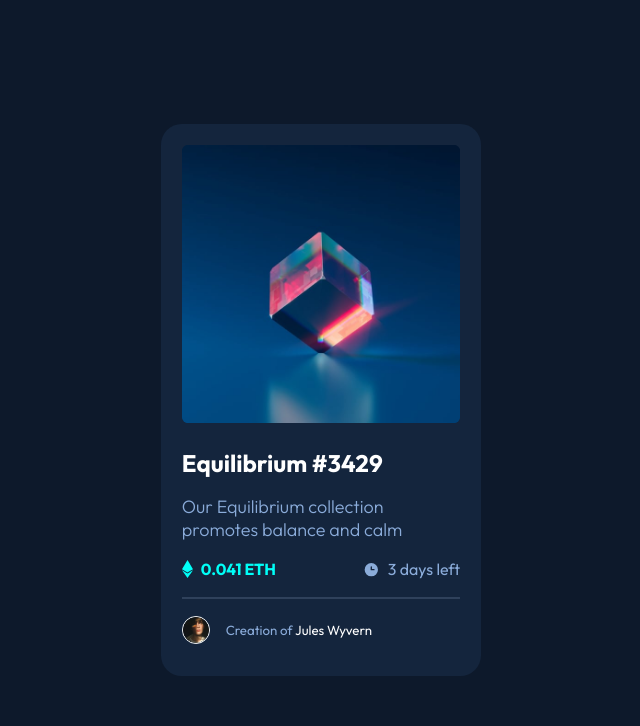
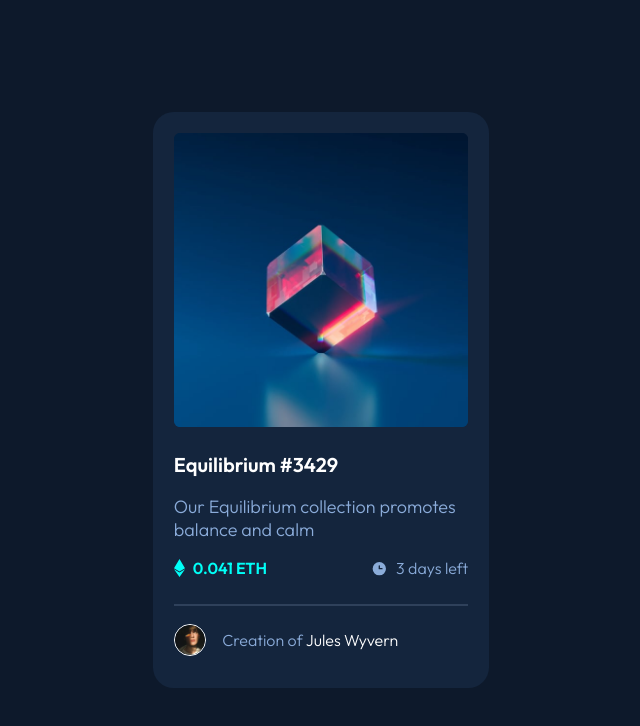
Before and after one commit to ismaelpaul/frontend-mentor-nft-preview-card, a plain HTML site: page index.html in a window 1280 px wide. Shown: the whole page, without its empty margins (319-959 px from the left). Drawn offline with Linux system fonts and the light colour scheme.

Commit message:
Solved font-weight issues

```diff
--- a/index.html
+++ b/index.html
@@ -14,28 +14,31 @@
 <body>
   <main>
     <div class="card">
+      <div class="overlay">
+        <img class="overlay-icon" src="./images/icon-view.svg">
+      </div>
       <div class="card-img">
         <img src="./images/image-equilibrium.jpg" alt="equilibrium card image">
       </div>
       <div class="content">
         <div class="content-text">
-          <h2>Equilibrium #3429</h2>
+          <h1>Equilibrium #3429</h1>
           <p>Our Equilibrium collection promotes balance and calm</p>
         </div>
         <div class="content-info">
           <div class="content-ethereum">
             <img src="./images/icon-ethereum.svg" alt="ethereum icon">
-            <h4>0.041 ETH</h4>
+            <p>0.041 ETH</p>
           </div>
           <div class="content-time-left">
             <img src="./images/icon-clock.svg" alt="clock icon">
-            <h4>3 days left</h4>
+            <p>3 days left</p>
           </div>
         </div>
         <hr>
         <div class="content-profile">
           <img src="./images/image-avatar.png" alt="user profile image">
-          <h5>Creation of <span class="profile">Jules Wyvern</span></h5>
+          <p>Creation of <span class="profile">Jules Wyvern</span></p>
         </div>
       </div>
     </div>
--- a/style.css
+++ b/style.css
@@ -21,11 +21,16 @@ body {
 .card {
     background-color: hsl(216, 50%, 16%);
 }
-
 .card,
 .card-img img {
-    max-width: 20rem;
+    max-width: 21rem;
     border-radius: 1.3rem;
+}
+.card-img {
+    position: relative;
+}
+.overlay-icon {
+    display: none;
 }
 .card-img img {
     padding: 1.3rem;
@@ -41,12 +46,14 @@ body {
     flex-direction: column;
     gap: 1.1rem;
 }
-.content-text,
+.content-text h1,
 .profile {
     color: hsl(0, 0%, 100%);
 }
-.content-text {
-    font-weight: 300;
+.content-text h1 {
+    font-weight: 600;
+    font-size: 20px;
+
 }
 .content-text p {
     font-size: 18px;
@@ -66,22 +73,23 @@ body {
 .content-ethereum,
 .content-time-left {
     font-size: 16px;
-    font-weight: 100;
     gap: .5rem;
 }
-.content-ethereum h4 {
-    color: hsl(178, 100%, 50%)
+.content-ethereum p {
+    color: hsl(178, 100%, 50%);
+    font-weight: 600;
 }
-.content-time-left h4,
-.content-profile h5 {
+.content-time-left p,
+.content-profile p {
     color: hsl(215, 51%, 70%);
-    font-weight: 400;
+    font-weight: 300;
 }
 .content hr {
     border: 1px solid hsl(215, 32%, 27%);
+    margin-top: .5rem;
 }
 .content-profile img {
-    width: 10%;
+    width: 11%;
     border: 1px solid hsl(0, 0%, 100%);
     border-radius: 50%;
 }
@@ -89,3 +97,6 @@ body {
     padding-bottom: 2rem;
     gap: 1rem;
 }
+.profile:hover {
+    color: hsl(178, 100%, 50%);
+}
```
